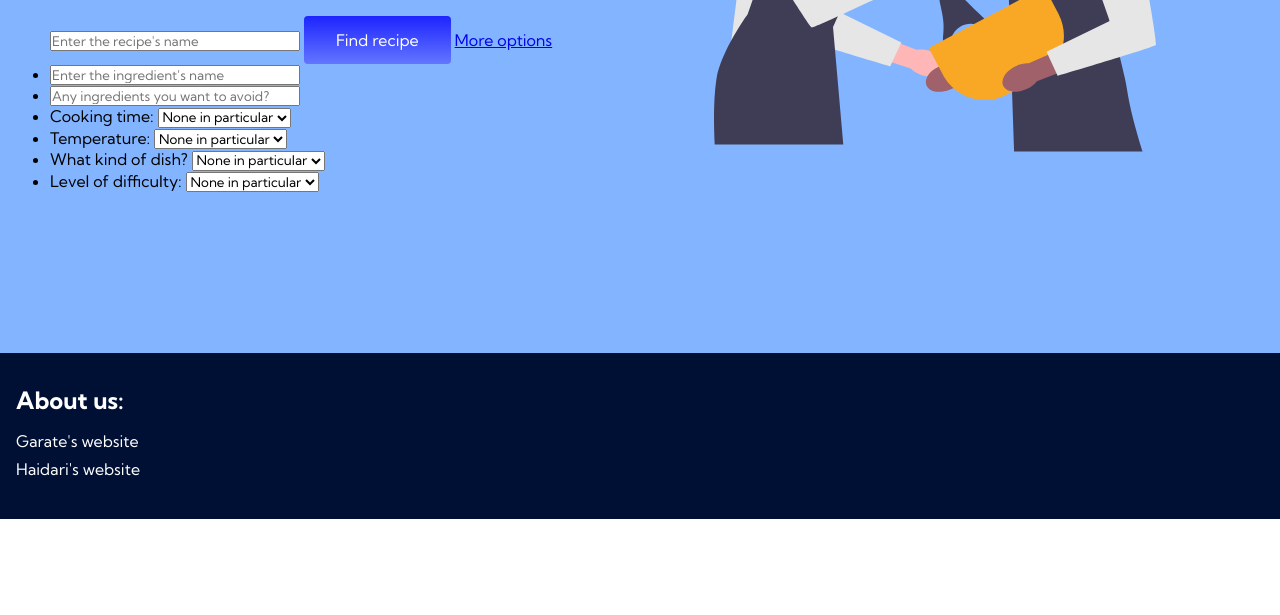
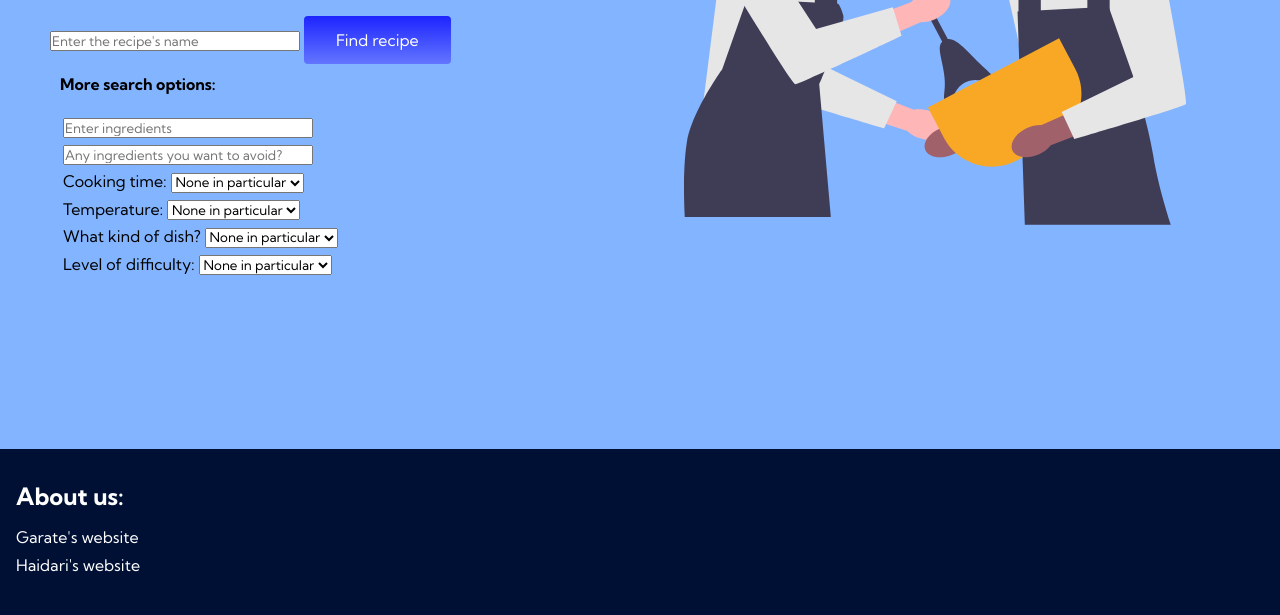
Before and after one commit to arhaidar/SavorSpot, a plain HTML site: page index.html in a window 1280 px wide. Shown: the part 431-1046 px from the top of the page. Before the commit the page ends 950 px from the top, so only its background shows below. Drawn offline with Linux system fonts and the light colour scheme.

Commit message:
Finished the design of the interface. It lacks code for functions (JavaScript).

```diff
--- a/index.html
+++ b/index.html
@@ -31,15 +31,11 @@
 
                 <!--I am trying to implement the More options button-->
 
-                <a href="/" id="moreop_button"> More options </a>
-                <div class="moreop_toggle" id="button-both">
-                    <span class="bar"></span> <!--shift+alt+down arrow to copy the line downwards-->
-                    <span class="bar"></span>
-                    <span class="bar"></span>
-                </div>
+                <!-- <a href="/" id="moreop_button"> More options </a> --> <!--Perhaps we don't need this-->
+                <h4 class="moreop"> More search options: </h4>
                 <ul class="moreop_menu">
                     <li class="moreop_item">
-                        <input type=text name=ingredientName size=32 maxlength=80 placeholder="Enter the ingredient's name">
+                        <input type=text name=ingredientName size=32 maxlength=80 placeholder="Enter ingredients">
                     </li>
                     <li class="moreop_item">
                         <input type=text name=allergiesName size=32 maxlength=80 placeholder="Any ingredients you want to avoid?">
--- a/style.css
+++ b/style.css
@@ -24,7 +24,7 @@ h1 {
     align-items: center;
     justify-self: center;
     margin: 0 auto;
-    height: 98vh;
+    height: 110vh;
     background-color: rgb(131, 180, 255);
     z-index: 1;
     width: 100%;
@@ -92,13 +92,39 @@ h1 {
     width: 100%;
 }
 
+/*Attempt of toggle here*/
+
+.moreop {
+    padding: 10px;
+}
+
+.moreop_menu {
+    background-color: rgb(131, 180, 255);
+    /*display: grid; /*it makes it look horizontal */
+    /*grid-template-columns: auto; */
+    /*align-items: center;*/
+    padding: 10px;
+    list-style: none;
+    /*text-align: center;*/
+}
+
+.moreop_item {
+    padding: 3px;
+}
+
+.moreop_item select {
+    cursor: pointer;
+}
+
+/*End of attempt */
+
 .home_img_box {
     text-align: center;
 }
 
 #home_img {
-    height: 75%;
-    width: 75%;
+    height: 85%;
+    width: 85%;
 }
 
 /*Home Interface -> Mobile Responsive */
@@ -201,7 +227,7 @@ h1 {
 @media screen and (max-width: 820px) {
     .empty_box {
         background-color: rgb(131, 180, 255);
-        padding: 6rem 0;
+        padding: 15rem 0;
         display: flex;
         flex-direction: column;
         justify-content: center;
```
